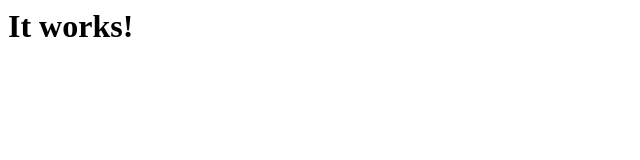
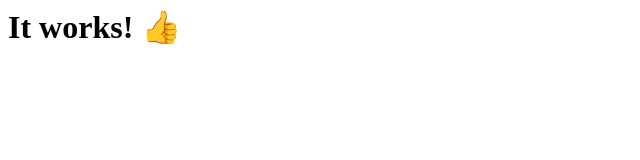
Before and after one commit to vojtechsisma/TNPW1, a plain HTML site: page index.html in a window 1280 px wide. Shown: the full height of the page, 0-640 px from the left. Drawn offline with Linux system fonts and the light colour scheme.

Commit message:
update index.html

```diff
--- a/index.html
+++ b/index.html
@@ -1 +1 @@
-<h1>It works!</h1>
+<h1>It works! 👍</h1>
```
